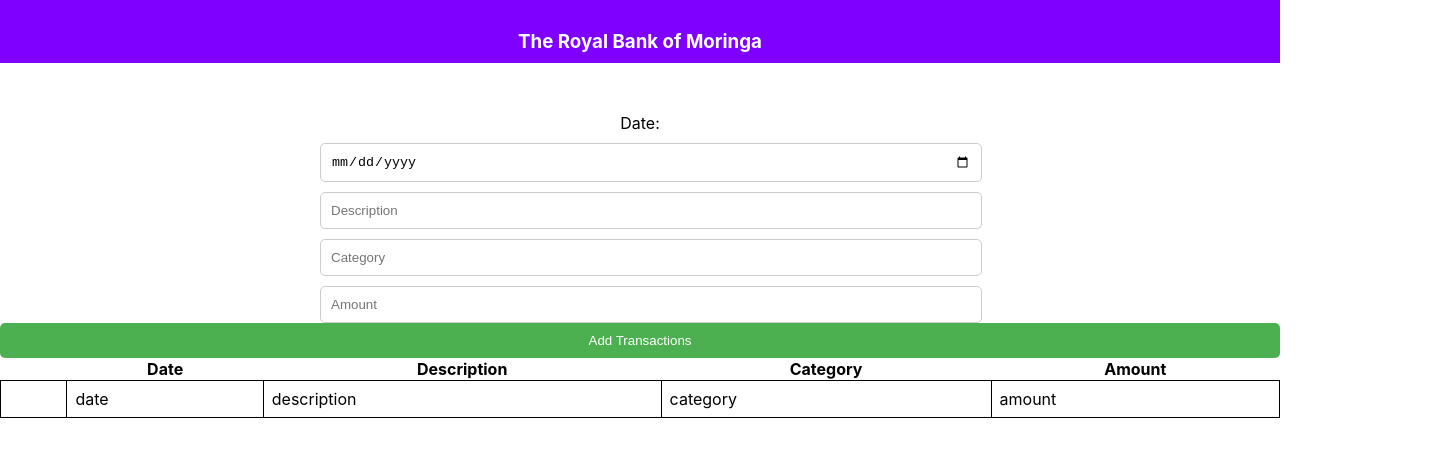
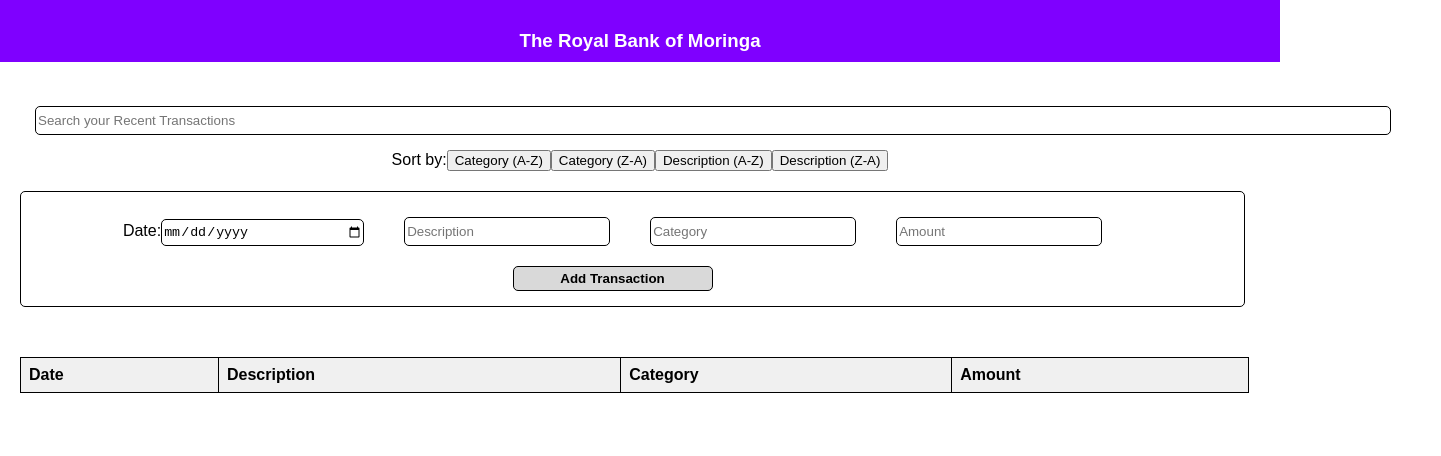
Before and after one commit to fatush254/Fatuma-Phase-2-WK1-CODECHALLENGE1, a React (Create React App) app: page / in a window 1280 px wide. Shown: the top 456 px of the page, 1441 px wide, since content can reach past the window. Built offline with nearby package versions, Linux system fonts and the light colour scheme.

Commit message:
completed

```diff
--- a/src/App.js
+++ b/src/App.js
@@ -1,17 +1,15 @@
-// import logo from './logo.svg';
 import './App.css';
 import Header from './components/Header';
 import Form from './components/Form';
-import Table from './components/Table';
+
 
 function App() {
   return (
     <div className="App">
-     <div><Header /></div>
-     <div><Form /></div>
-     <Table />
+     <Header />
+     <Form />
     </div>
   );
 }
 
-export default App;
+export default App
--- a/src/components/Form.css
+++ b/src/components/Form.css
@@ -1,36 +1,67 @@
-form {
-    display: flex;
-    flex-direction: column;
-    align-items: center;
+table {
+    border-collapse: collapse;
+    width: 96%;
+    margin-right: 20px;
+    margin-left: 20px;
     margin-top: 50px;
+    border-radius: 5px;
 }
 
-  #form {
-    display: flex;
-    flex-direction: column;
-    gap: 10px;
-    width: 50%;
+th,
+td {
+    border: 1px solid black;
+    padding: 8px;
+    text-align: left;
 }
 
-  input[type="date"],
-  input[type="text"],
-  input[placeholder] {
-    padding: 10px;
-    border: 1px solid #ccc;
-    border-radius: 5px;
-    width: 100%;
+th, #submit{
+    background-color: #f0f0f0;
+    font-weight: bold;
+}
+#submit{
+    margin-top: 20px;
+    background-color: #d9d9d9;
 }
 
-  input[type="submit"] {
-    padding: 10px 20px;
-    background-color: #4CAF50;
-    color: white;
-    border: none;
+input{
     border-radius: 5px;
-    cursor: pointer;
-    width: 100%;
+    height: 25px;
+    border: 1px solid;
+    margin-right: 40px;
+    width: 200px;
+    margin-block-start: 10px;
+
 }
 
-  input[type="submit"]:hover {
-    background-color: #3e8e41;
+div{
+    font-family: sans-serif;
+    font-weight: 200;
 }
+
+form {
+    border: 1px solid;
+    padding: 15px;
+    margin-left: 20px;
+    margin-right: 35px;
+    border-radius: 5px;
+    text-align: unset;
+}
+
+.search-box {
+    /* margin-bottom: 20px; */
+    border: none;
+}
+
+.search-input {
+    width: 1350px;
+    margin-right: 50px;
+}
+
+form#form {
+    border: 1px solid;
+}
+
+div.sorter{
+    margin-top: 0px;
+    margin-bottom: 20px;
+}
--- a/src/components/Form.js
+++ b/src/components/Form.js
@@ -1,22 +1,159 @@
-import React from 'react'
-import "./Form.css"
+import React, { useState, useEffect } from 'react';
+import "./Form.css";
 
 function Form() {
+  // Get transactions from local storage or initialize an empty array
+  const storedTransactions = localStorage.getItem("transactions");
+  const initialTransactions = storedTransactions ? JSON.parse(storedTransactions) : [];
+
+  // State variables for transactions, form data, search term, sort criteria, and sort order
+  const [transactions, setTransactions] = useState(initialTransactions);
+  const [formData, setFormData] = useState({
+    date: "",
+    description: "",
+    category: "",
+    amount: ""
+  });
+  const [searchTerm, setSearchTerm] = useState("");
+  const [sortCriteria, setSortCriteria] = useState(null);
+  const [sortOrder, setSortOrder] = useState("asc"); // "asc" or "desc"
+
+  // Function to handle form submission
+  const handleSubmit = (e) => {
+    e.preventDefault();
+    setTransactions([...transactions, formData]);
+    setFormData({
+      date: "",
+      description: "",
+      category: "",
+      amount: ""
+    });
+  };
+
+  // Function to handle input changes
+  const handleInput = (e) => {
+    const { id, value } = e.target;
+    setFormData({
+      ...formData,
+      [id]: value
+    });
+  };
+
+  // Function to filter transactions based on search term
+  const filterTransactions = () => {
+    return transactions.filter((transaction) =>
+      transaction.description.toLowerCase().includes(searchTerm.toLowerCase())
+    );
+  };
+
+ // Function to sort transactions based on selected criteria
+const sortTransactions = () => {
+  const filtered = filterTransactions(); // Filter transactions based on search term
+  if (sortCriteria) {
+    const sorted = [...filtered].sort((a, b) => {
+      if (sortOrder === "asc") {
+        return a[sortCriteria].localeCompare(b[sortCriteria]);
+      } else {
+        return b[sortCriteria].localeCompare(a[sortCriteria]);
+      }
+    });
+    return sorted;
+  }
+  return filtered; // Return filtered transactions if no criteria selected
+};
+
+
+  // Effect to update local storage whenever transactions state changes
+  useEffect(() => {
+    localStorage.setItem("transactions", JSON.stringify(transactions));
+  }, [transactions]);
+
+  // JSX to render the form and transactions table
   return (
     <div>
-    <form>
+      <div className="search-container">
+        <form className="search-box">
+          <div className="search-input-box">
+            <input
+              type="text"
+              placeholder="Search your Recent Transactions"
+              className="search-input"
+              value={searchTerm}
+              onChange={(e) => setSearchTerm(e.target.value)}
+            />
+            <i className="search-icon"></i>
+          </div>
+        </form>
+        <div class="sorter">
+          Sort by:
+          <button onClick={() => {setSortCriteria("category"); setSortOrder("asc")}}>Category (A-Z)</button>
+          <button onClick={() => {setSortCriteria("category"); setSortOrder("desc")}}>Category (Z-A)</button>
+          <button onClick={() => {setSortCriteria("description"); setSortOrder("asc")}}>Description (A-Z)</button>
+          <button onClick={() => {setSortCriteria("description"); setSortOrder("desc")}}>Description (Z-A)</button>
+        </div>
+      </div>
+
+      <form onSubmit={handleSubmit} id="form">
         <div id="form">
-        <label>Date:</label>
-        <input type="date"></input>
-        <input type="text" placeholder="Description"></input>
-        <input placeholder="Category"></input>
-        <input placeholder='Amount'></input>
+          <label>Date:</label>
+          <input
+            type="date"
+            id="date"
+            value={formData.date}
+            onChange={handleInput}
+          />
+
+          <input
+            type="text"
+            id="description"
+            placeholder="Description"
+            value={formData.description}
+            onChange={handleInput}
+          />
+
+          <input
+            type="text"
+            id="category"
+            placeholder="Category"
+            value={formData.category}
+            onChange={handleInput}
+          />
+
+          <input
+            type="text"
+            id="amount"
+            placeholder='Amount'
+            value={formData.amount}
+            onChange={handleInput}
+          />
         </div>
-        <input type="submit" value="Add Transactions"></input>
+        <input type="submit" value="Add Transaction" id="submit" />
+      </form>
 
-    </form>
+      <div>
+        <table>
+          <thead>
+            <tr>
+              <th>Date</th>
+              <th>Description</th>
+              <th>Category</th>
+              <th>Amount</th>
+            </tr>
+          </thead>
+          <tbody>
+            {sortTransactions().map(({ date, description, category, amount }, index) => (
+              <tr key={index}>
+                <td>{date}</td>
+                <td>{description}</td>
+                <td>{category}</td>
+                <td>{amount}</td>
+              </tr>
+            ))}
+          </tbody>
+        </table>
+      </div>
     </div>
-  )
+  );
 }
 
-export default Form
+export default Form;
--- a/src/components/Table.css
+++ /dev/null
@@ -1,11 +0,0 @@
-table {
-    border-collapse: collapse;
-    width: 100%;
-}
-
-
-td {
-    border: 1px solid black;
-    padding: 8px;
-    text-align: left;
-}
--- a/src/components/Table.js
+++ /dev/null
@@ -1,32 +0,0 @@
-import React from 'react'
-import "./Table.css"
-
-function Table() {
-  return (
-    <div>
-      <table>
-        <thead>
-          <tr>
-            <th></th>
-            <th>Date</th>
-            <th>Description</th>
-            <th>Category</th>
-            <th>Amount</th>
-          </tr>
-        </thead>
-        <tbody>
-          <tr>
-            <td></td>
-            <td>date</td>
-            <td>description</td>
-            <td>category</td>
-            <td>amount</td>
-          </tr>
-        </tbody>
-      </table>
-    </div>
-
-  )
-}
-
-export default Table
```
Lines whose indentation alone changed are shown as unchanged.
